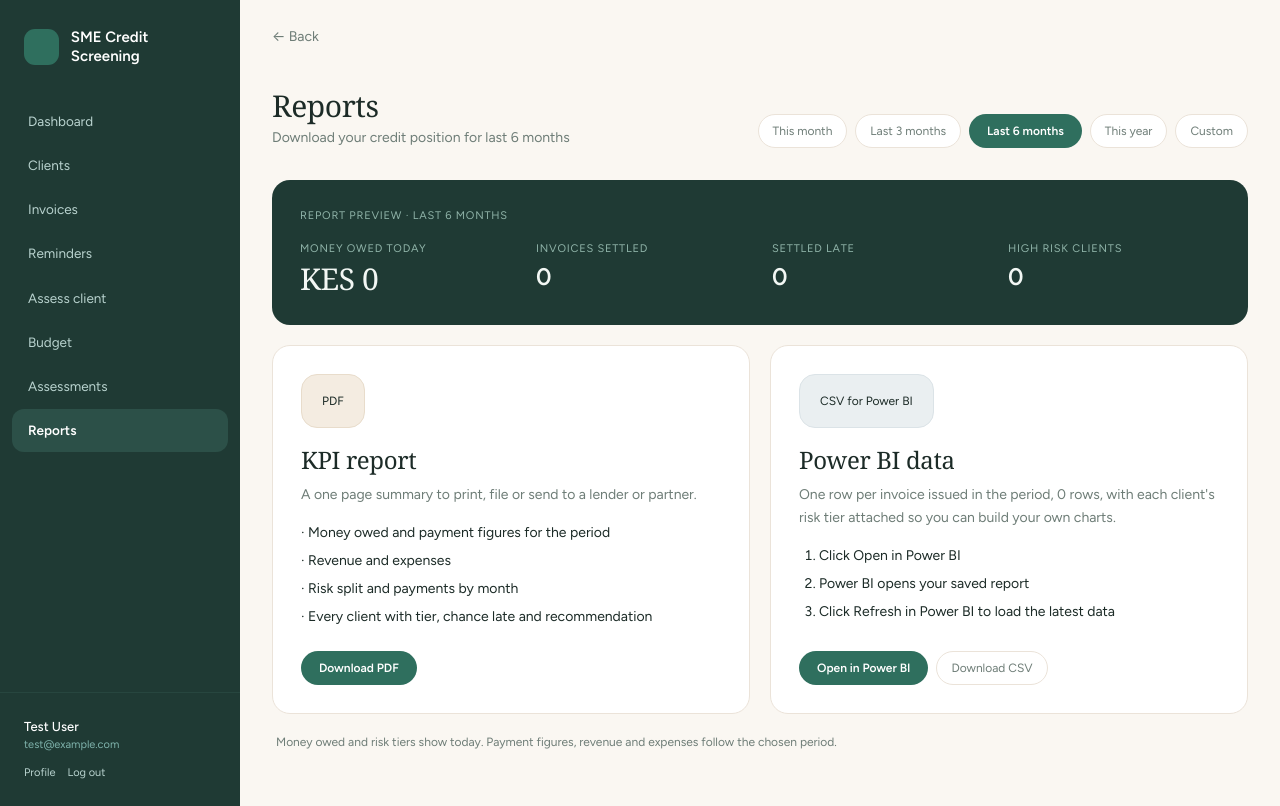
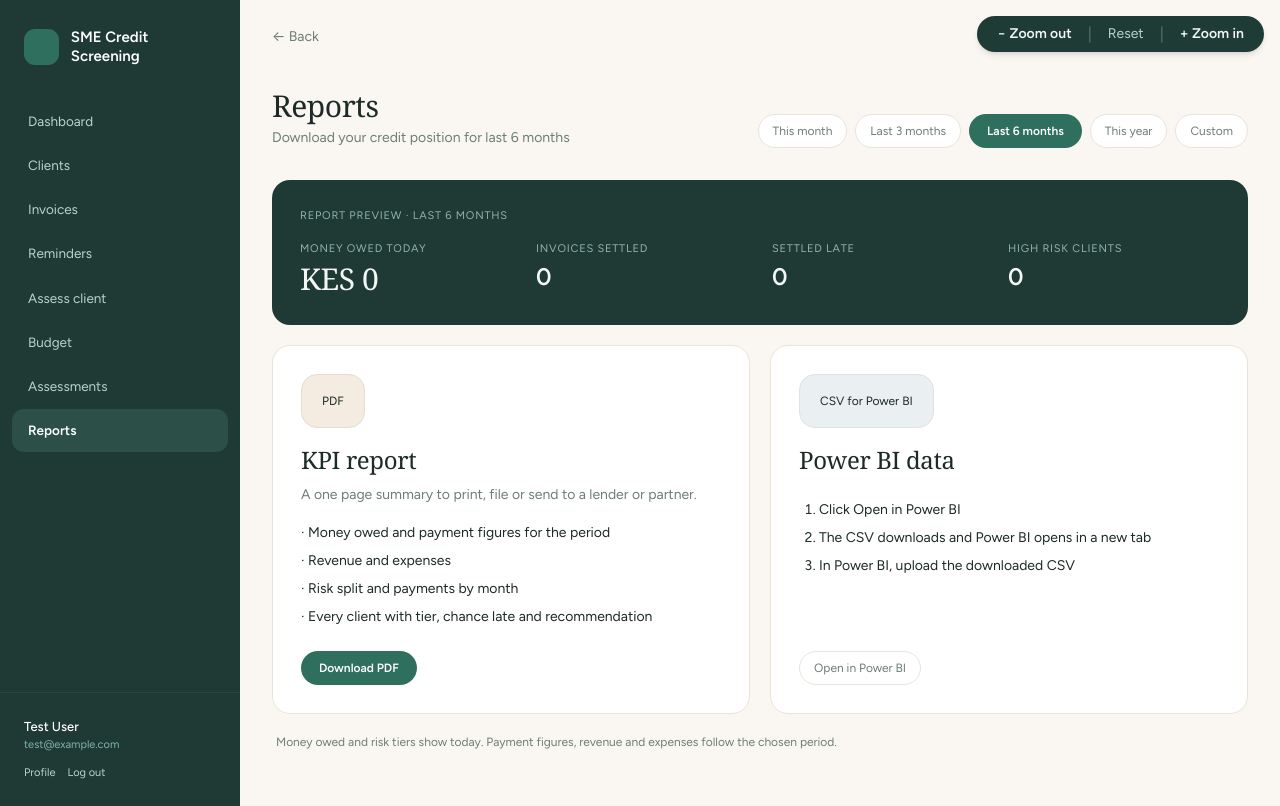
Before and after one commit to MbithiSandra/payment-paralysis-prototype, a Laravel app: page /reports in a window 1280 px wide. Run offline with Laravel 12, Linux system fonts and the light colour scheme; a user stored in the database is signed in; data comes from the database, SQL or seed files in the repository; tables that the repository leaves empty hold one stand-in row (values such as "Sample post"); data that the repository does not hold is empty; style sheets or scripts are compiled from the project's sources.

Commit message:
A FEW CHANGES TO THE CODE

```diff
--- a/web/app/Http/Controllers/DashboardController.php
+++ b/web/app/Http/Controllers/DashboardController.php
@@ -69,39 +69,8 @@ class DashboardController extends Controller
         }, 'powerbi-invoices-' . now()->format('Y-m-d') . '.csv', ['Content-Type' => 'text/csv; charset=UTF-8']);
     }
 
-    /** Saves the latest data for Power BI and opens the saved report on this laptop. */
-    public function openPowerBi(Request $request)
-    {
-        $data = $this->buildData($request);
-        abort_if($data['empty'], 404);
 
-        $dir  = rtrim((string) config('services.powerbi.dir'), '/');
-        $file = (string) config('services.powerbi.file');
 
-        if ($dir === '' || ! is_dir($dir)) {
-            return back()->with('error', 'Power BI folder not found. Create the folder C:\PayGuard on this laptop first.');
-        }
-
-        $out = @fopen($dir . '/invoices.csv', 'w');
-        if (! $out) {
-            return back()->with('error', 'Could not save the data file. Close any program using C:\PayGuard\invoices.csv and try again.');
-        }
-        fwrite($out, "\xEF\xBB\xBF");
-        foreach ($this->powerBiRows($data) as $row) {
-            fputcsv($out, $row);
-        }
-        fclose($out);
-
-        $report = $dir . '/' . basename(str_replace('\\', '/', $file));
-        if (! file_exists($report)) {
-            return back()->with('status', 'Data saved to C:\PayGuard\invoices.csv. Build and save PayGuard.pbix in that folder once, and this button will open it.');
-        }
-
-        $powershell = '/mnt/c/Windows/System32/WindowsPowerShell/v1.0/powershell.exe';
-        exec($powershell . ' -NoProfile -Command ' . escapeshellarg("Start-Process '{$file}'") . ' > /dev/null 2>&1 &');
-
-        return back()->with('status', 'Opening Power BI with the latest data. If it was already open, click Refresh in Power BI.');
-    }
 
     /** The rows both the CSV download and the Power BI button use. */
     private function powerBiRows(array $data): array
--- a/web/config/services.php
+++ b/web/config/services.php
@@ -40,9 +40,6 @@ return [
         'timeout' => 30,
     ],
 
-        'powerbi' => [
-        'dir'  => env('POWERBI_DIR'),
-        'file' => env('POWERBI_FILE'),
-    ],
+
 
 ];
--- a/web/resources/views/layouts/app.blade.php
+++ b/web/resources/views/layouts/app.blade.php
@@ -8,6 +8,20 @@
     <link rel="preconnect" href="https://fonts.bunny.net">
     <link href="https://fonts.bunny.net/css?family=figtree:400,500,600&display=swap" rel="stylesheet" />
     @vite(['resources/css/app.css', 'resources/js/app.js'])
+
+    {{-- Accessibility: apply the saved text size before the page shows, so it does not jump --}}
+    <script>
+        (function () {
+            try {
+                var sizes = [87.5, 100, 112.5, 125, 137.5];
+                var saved = localStorage.getItem('pgTextSize');
+                if (saved !== null) {
+                    var level = Math.min(Math.max(parseInt(saved, 10), 0), sizes.length - 1);
+                    document.documentElement.style.fontSize = sizes[level] + '%';
+                }
+            } catch (e) {}
+        })();
+    </script>
 </head>
 <body class="font-sans antialiased pg-canvas">
 <div x-data="{ open: false }" class="min-h-screen lg:flex">
@@ -15,7 +29,8 @@
     {{-- Sidebar --}}
     <aside class="pg-side w-60 shrink-0 fixed inset-y-0 left-0 z-40 flex flex-col
                   transform transition-transform lg:static lg:translate-x-0"
-           :class="open ? 'translate-x-0' : '-translate-x-full'">
+           :class="open ? 'translate-x-0' : '-translate-x-full'"
+           aria-label="Main menu">
 
         <div class="flex items-center gap-3 px-6 pt-7 pb-8">
             <div class="pg-side-mark w-9 h-9 flex items-center justify-center font-bold"></div>
@@ -34,9 +49,9 @@
             <a href="{{ route('invoices.index') }}"
                class="pg-side-link {{ request()->routeIs('invoices.index') || request()->routeIs('invoices.create') || request()->routeIs('invoices.edit') ? 'pg-side-link--active' : '' }}">Invoices</a>
 
+            <a href="{{ route('reminders.index') }}"
+               class="pg-side-link {{ request()->routeIs('reminders.*') ? 'pg-side-link--active' : '' }}">Reminders</a>
 
-                           <a href="{{ route('reminders.index') }}"
-               class="pg-side-link {{ request()->routeIs('reminders.*') ? 'pg-side-link--active' : '' }}">Reminders</a>
             <a href="{{ route('assess.create') }}"
                class="pg-side-link {{ request()->routeIs('assess.*') ? 'pg-side-link--active' : '' }}">Assess client</a>
 
@@ -46,7 +61,7 @@
             <a href="{{ route('decisions.index') }}"
                class="pg-side-link {{ request()->routeIs('decisions.*') || request()->routeIs('invoices.risk') ? 'pg-side-link--active' : '' }}">Assessments</a>
 
-                        <a href="{{ route('reports.index') }}"
+            <a href="{{ route('reports.index') }}"
                class="pg-side-link {{ request()->routeIs('reports.*') ? 'pg-side-link--active' : '' }}">Reports</a>
         </nav>
 
@@ -70,11 +85,11 @@
     {{-- Main --}}
     <div class="flex-1 min-w-0">
         <div class="lg:hidden flex items-center gap-3 px-4 py-3" style="border-bottom:1px solid var(--pg-line)">
-            <button @click="open = true" class="text-xl leading-none">&#9776;</button>
-                        <span class="font-semibold">SME Credit Screening</span>
+            <button @click="open = true" class="text-xl leading-none" aria-label="Open menu">&#9776;</button>
+            <span class="font-semibold">SME Credit Screening</span>
         </div>
 
-                @unless (request()->routeIs('dashboard'))
+        @unless (request()->routeIs('dashboard'))
             @php
                 $back = url()->previous();
                 if ($back === url()->current() || ! str_starts_with($back, url('/'))) {
@@ -86,6 +101,7 @@
                    style="color:var(--pg-muted)">&larr; Back</a>
             </div>
         @endunless
+
         @isset($header)
             <header class="max-w-7xl mx-auto pt-10 px-4 sm:px-6 lg:px-8">
                 {{ $header }}
@@ -95,5 +111,46 @@
         <main>{{ $slot }}</main>
     </div>
 </div>
+
+{{-- Accessibility: text size buttons on every page --}}
+{{-- Accessibility: zoom buttons on every page --}}
+<div class="fixed top-4 right-4 z-50 flex items-center gap-1 rounded-full px-2 py-1 shadow-md"
+     style="background:#1F3B35" role="group" aria-label="Zoom">
+    <button type="button" onclick="pgTextSize(-1)" aria-label="Zoom out"
+            class="px-3 py-1 rounded-full text-sm font-semibold hover:bg-white/10" style="color:#F2F7F4">
+        − Zoom out
+    </button>
+    <span aria-hidden="true" style="color:#4F7A70">|</span>
+    <button type="button" onclick="pgTextSize(0)" aria-label="Reset zoom"
+            class="px-3 py-1 rounded-full text-sm hover:bg-white/10" style="color:#B9D3CF">
+        Reset
+    </button>
+    <span aria-hidden="true" style="color:#4F7A70">|</span>
+    <button type="button" onclick="pgTextSize(1)" aria-label="Zoom in"
+            class="px-3 py-1 rounded-full text-sm font-semibold hover:bg-white/10" style="color:#F2F7F4">
+        + Zoom in
+    </button>
+</div>
+
+<script>
+    (function () {
+        var sizes = [87.5, 100, 112.5, 125, 137.5];
+        var level = 1;
+        try {
+            var saved = localStorage.getItem('pgTextSize');
+            if (saved !== null) level = Math.min(Math.max(parseInt(saved, 10), 0), sizes.length - 1);
+        } catch (e) {}
+
+        function apply() {
+            document.documentElement.style.fontSize = sizes[level] + '%';
+            try { localStorage.setItem('pgTextSize', level); } catch (e) {}
+        }
+
+        window.pgTextSize = function (step) {
+            level = step === 0 ? 1 : Math.min(Math.max(level + step, 0), sizes.length - 1);
+            apply();
+        };
+    })();
+</script>
 </body>
 </html>
--- a/web/resources/views/reports/index.blade.php
+++ b/web/resources/views/reports/index.blade.php
@@ -77,20 +77,17 @@
                 <div class="pg-tile pg-tile--mist inline-block self-start px-3 py-1 text-xs">CSV for Power BI</div>
                 <h2 class="pg-display text-2xl mt-4">Power BI data</h2>
                 <p class="text-sm text-[color:var(--pg-muted)] mt-2 leading-relaxed">
-                    One row per invoice issued in the period, {{ $rowsInPeriod }} {{ Str::plural('row', $rowsInPeriod) }},
-                    with each client's risk tier attached so you can build your own charts.
+
                 </p>
                                 <ol class="text-sm mt-4 space-y-2 list-decimal pl-5">
                     <li>Click Open in Power BI</li>
-                    <li>Power BI opens your saved report</li>
-                    <li>Click Refresh in Power BI to load the latest data</li>
+<li>The CSV downloads and Power BI opens in a new tab</li>
+<li>In Power BI, upload the downloaded CSV</li>
                 </ol>
                 <div class="mt-auto pt-6 flex flex-wrap items-center gap-2">
-                    <form method="POST" action="{{ route('reports.powerbi', request()->query()) }}">
-                        @csrf
-                        <button type="submit" class="pg-btn">Open in Power BI</button>
-                    </form>
-                    <a href="{{ route('dashboard.csv', request()->query()) }}" class="pg-chip">Download CSV</a>
+                   <a href="{{ route('dashboard.csv', request()->query()) }}"
+   onclick="window.open('https://app.powerbi.com/home', '_blank')"
+   class="pg-chip">Open in Power BI</a>
                 </div>
             </div>
         </div>
--- a/web/routes/web.php
+++ b/web/routes/web.php
@@ -57,7 +57,6 @@ Route::middleware('auth')->group(function () {
     Route::put('budgets/{budget}', [MonthlyBudgetController::class, 'update'])->name('budgets.update');
     Route::delete('budgets/{budget}', [MonthlyBudgetController::class, 'destroy'])->name('budgets.destroy');
 
-        Route::post('/reports/powerbi', [DashboardController::class, 'openPowerBi'])->name('reports.powerbi');
 });
 
 require __DIR__.'/auth.php';
```
Also changed, not shown: web/resources/views/risk/show.blade.php (+48 -9 lines), 2 other files.
